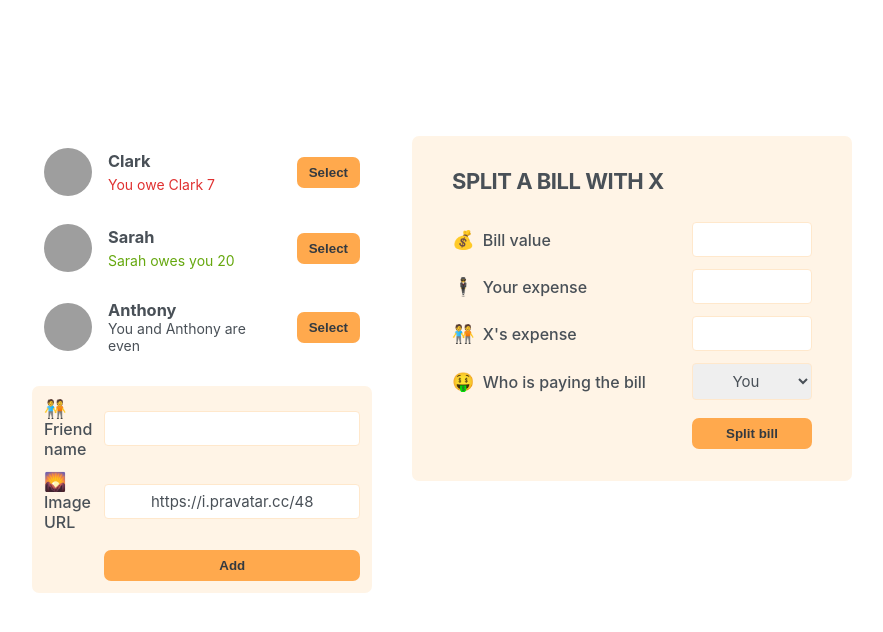
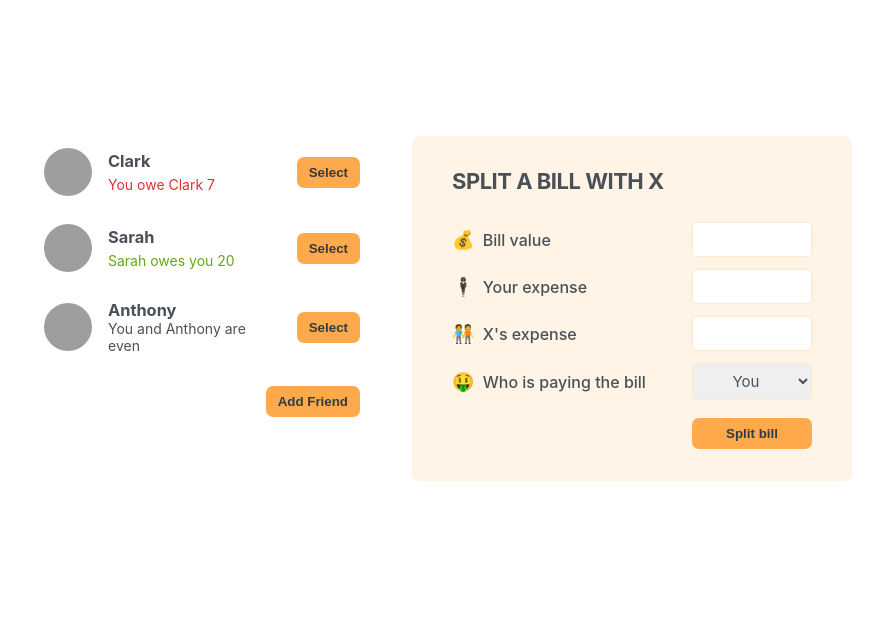
Before and after one commit to dhruvArora8053/reactPractice, a React (Create React App) app: page / in a window 1280 px wide. Shown: the top 632 px of the page, without its empty margins (198-1081 px from the left). Built offline with nearby package versions, Linux system fonts and the light colour scheme; grey boxes are pictures that could not be loaded.

Commit message:
implemented show add friend

```diff
--- a/src/App.js
+++ b/src/App.js
@@ -21,22 +21,35 @@
   },
 ];
 
-function Button({ children }) {
-  return <button className="button">{children}</button>;
+function Button({ children, onClick }) {
+  return (
+    <button className="button" onClick={onClick}>
+      {children}
+    </button>
+  );
 }
 
 export default function App() {
   const [friends, setFriends] = useState(initialFriends);
+  const [showAddFriend, setShowAddFriend] = useState(false);
+
+  function handleShowAddFriend() {
+    setShowAddFriend((show) => !show);
+  }
 
   function handleAddFriend(friend) {
     setFriends((friends) => [...friends, friend]);
+    setShowAddFriend(false);
   }
 
   return (
     <div className="app">
       <div className="sidebar">
         <FriendsList friends={friends} />
-        <FormAddFriend onAddFriend={handleAddFriend} />
+        {showAddFriend && <FormAddFriend onAddFriend={handleAddFriend} />}
+        <Button onClick={handleShowAddFriend}>
+          {showAddFriend ? "Close" : "Add Friend"}
+        </Button>
       </div>
       <FormSplitBill />
     </div>
```
